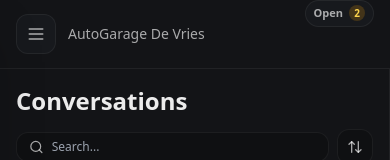
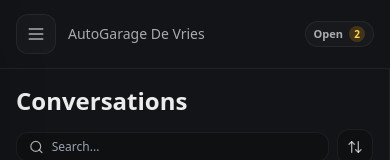
Before and after one commit to botexpertsnl/reparatie_melder_app, a Next.js app: page /conversations in a window 390 px wide. Shown: the top 160 px of the page. Built offline with nearby package versions, Linux system fonts and the light colour scheme.

Commit message:
Align mobile conversation counter in header

```diff
--- a/components/layout/app-shell.tsx
+++ b/components/layout/app-shell.tsx
@@ -280,7 +280,7 @@ export function AppShell({ children }: { children: React.ReactNode }) {
                 window.dispatchEvent(new Event("conversations:nav-click"));
                 router.push(resolveConversationHref());
               }}
-              className="inline-flex items-center gap-1.5 self-start rounded-full border px-2 py-1 text-[11px] font-semibold"
+              className="inline-flex items-center gap-1.5 self-center rounded-full border px-2 py-1 text-[11px] font-semibold"
               style={{ borderColor: "var(--border)", background: "var(--surface-3)", color: "var(--text-secondary)" }}
               aria-label="View open conversations"
             >
```
